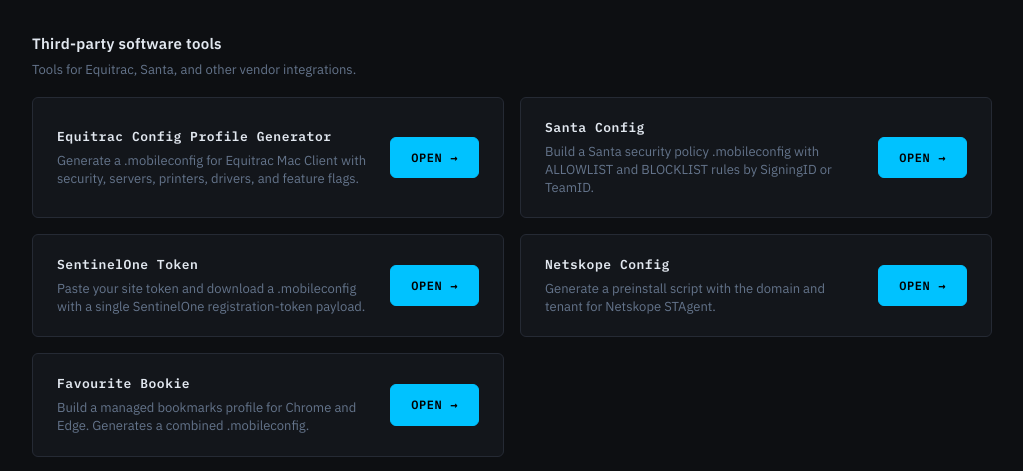
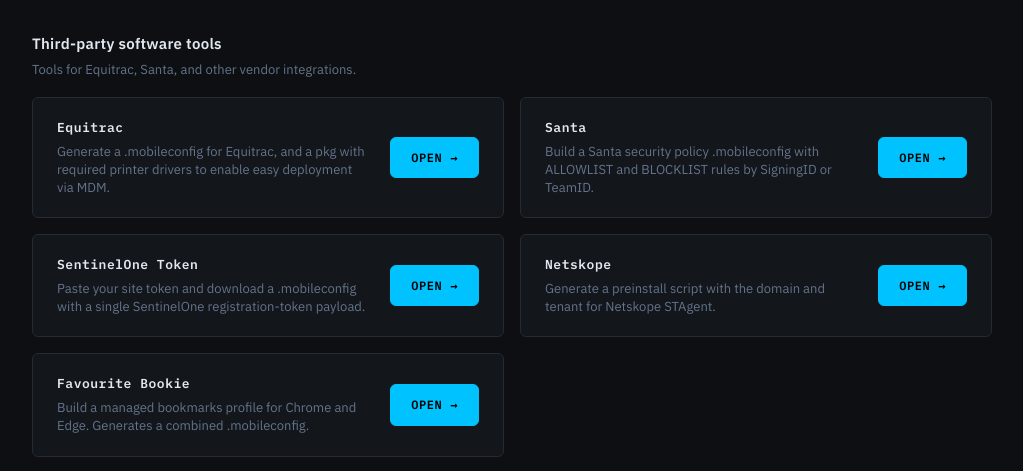
Before and after one commit to arilewis93/online-macadmin-toolbox, a Flask app: page /dashboard in a window 1280 px wide. Shown: the part 56-527 px from the top of the page, without its empty margins (128-1151 px from the left). Run offline with Flask 3, Linux system fonts and the light colour scheme; the visitor is signed in with stand-in values (Sample User, id 1); some libraries are stand-ins or nearby versions.

Commit message:
Update Dashboard Tool Titles and Descriptions for Clarity
- Simplified titles for the Equitrac, Santa, and Netskope tools on the dashboard to enhance readability.
- Revised descriptions for the Equitrac tool to include details about generating a pkg with printer drivers for MDM deployment, improving user understanding of its functionality.

```diff
--- a/app/templates/dashboard.html
+++ b/app/templates/dashboard.html
@@ -8,14 +8,14 @@
     <div class="tool-card-grid">
       <a href="{{ url_for('main.toolbox', tool_name='equitrac') }}" class="tool-card">
         <div class="tool-card-left">
-          <div class="tool-card-title">Equitrac Config Profile Generator</div>
-          <div class="tool-card-desc">Generate a .mobileconfig for Equitrac Mac Client with security, servers, printers, drivers, and feature flags.</div>
+          <div class="tool-card-title">Equitrac</div>
+          <div class="tool-card-desc">Generate a .mobileconfig for Equitrac, and a pkg with required printer drivers to enable easy deployment via MDM.</div>
         </div>
         <span class="btn btn-primary">Open →</span>
       </a>
       <a href="{{ url_for('main.toolbox', tool_name='santa') }}" class="tool-card">
         <div class="tool-card-left">
-          <div class="tool-card-title">Santa Config</div>
+          <div class="tool-card-title">Santa</div>
           <div class="tool-card-desc">Build a Santa security policy .mobileconfig with ALLOWLIST and BLOCKLIST rules by SigningID or TeamID.</div>
         </div>
         <span class="btn btn-primary">Open →</span>
@@ -29,7 +29,7 @@
       </a>
       <a href="{{ url_for('main.toolbox', tool_name='netskope') }}" class="tool-card">
         <div class="tool-card-left">
-          <div class="tool-card-title">Netskope Config</div>
+          <div class="tool-card-title">Netskope</div>
           <div class="tool-card-desc">Generate a preinstall script with the domain and tenant for Netskope STAgent.</div>
         </div>
         <span class="btn btn-primary">Open →</span>
```
